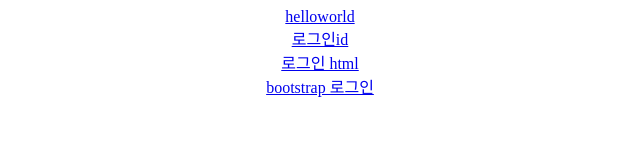
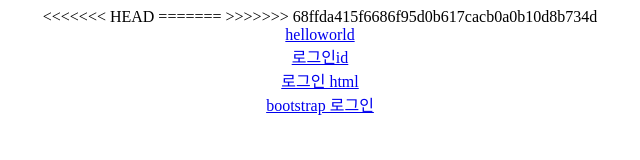
Before and after one commit to seongeon1/webpagetest, a plain HTML site: page index.html in a window 1280 px wide. Shown: the whole page, without its empty margins (320-960 px from the left). Drawn offline with Linux system fonts and the light colour scheme.

Commit message:
Update index.html

```diff
--- a/index.html
+++ b/index.html
@@ -5,9 +5,11 @@
 	<meta name="viewport" content="width=device-width, initial-scale=1.0">
 	<title>Document</title>
 </head>
+<body style="text-align: center;">
+<<<<<<< HEAD
+=======
 
-<body style="text-align: center;">
-
+>>>>>>> 68ffda415f6686f95d0b617cacb0a0b10d8b734d
 	<div id = "lbl">
         <label>
             <a href = "helloworld.html">helloworld</a>
@@ -30,7 +32,6 @@
 			<a href = "bootstrap/index.html">bootstrap 로그인</a>
 		</label>
 	</div>
-
 </body>
 
 </html>
```
